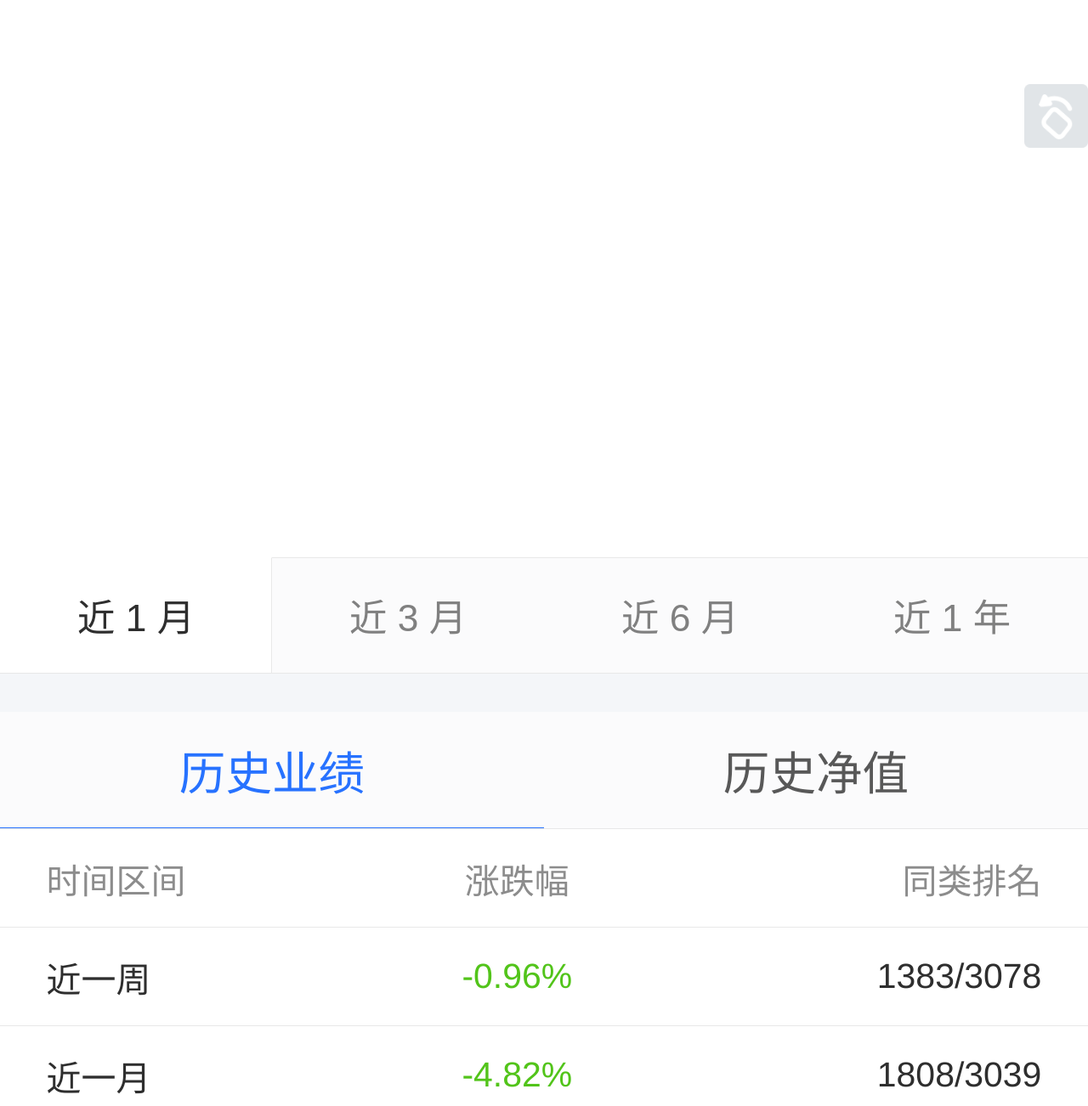
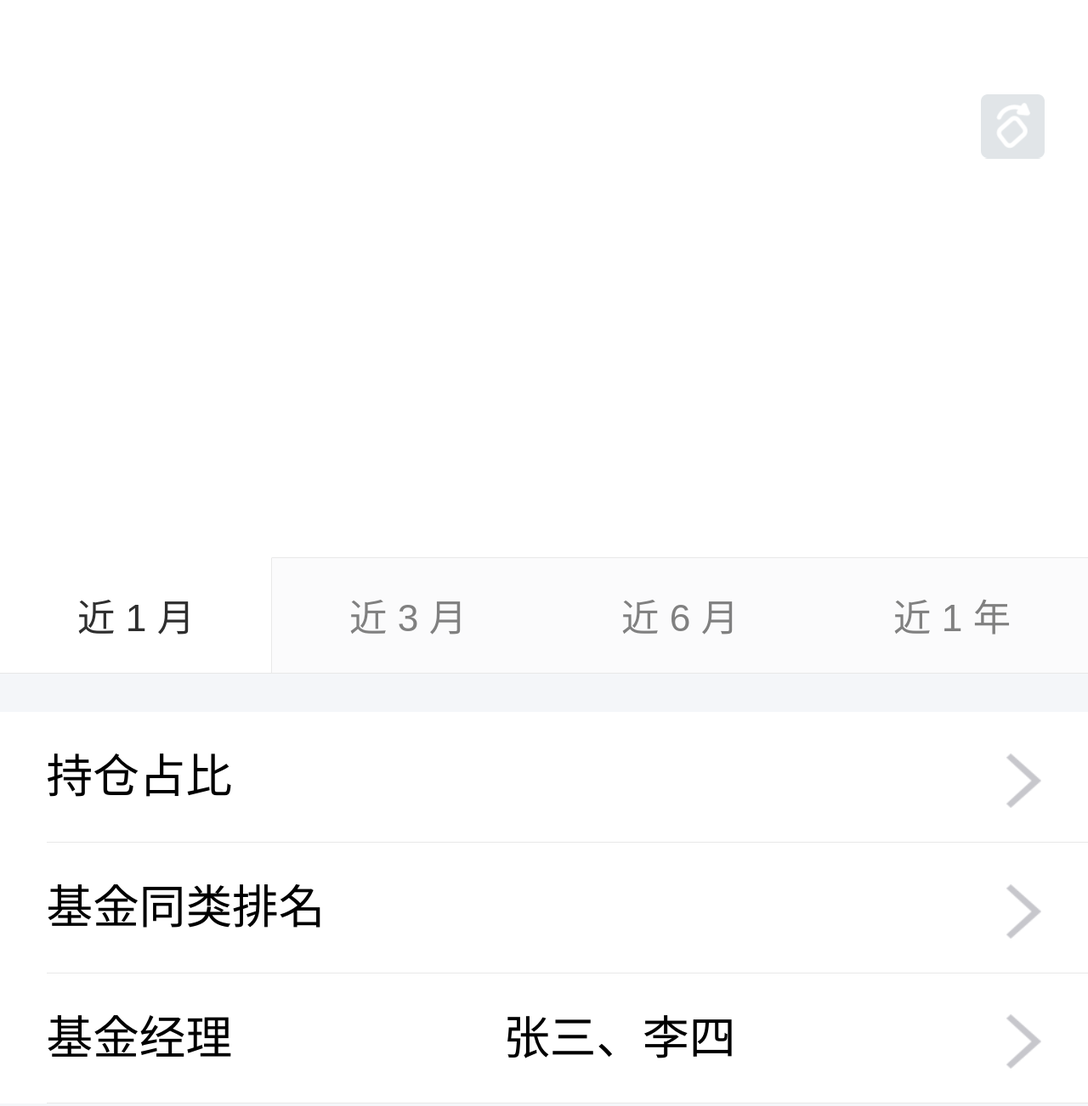
Before and after one commit to antvis/awesome-f2-charts, a plain HTML site: page fund/main-01.html in a window 1280 px wide. Shown: the part 811-2113 px from the top of the page at 85% size. Drawn offline with nearby package versions, Linux system fonts and the light colour scheme; a script that the page names is missing.

Commit message:
update demos

```diff
--- a/css/fund.css
+++ b/css/fund.css
@@ -82,6 +82,26 @@ body {
   background-image: linear-gradient(-132deg, #935EFF 0%, #6C57FF 64%, #625EFF 100%);
 }
 
+.diagnose {
+  position: absolute;
+  width: 16.66667vw;
+  height: 5.3333vw;
+  border-radius: 2.666667vw 0 0 2.66667vw;
+  right: 0;
+  top: 6.1333vw;
+  text-align: center;
+  background-image: linear-gradient(228deg, #874BFF 0%, #6854EE 43%, #6052F2 63%, #534FFA 100%);
+}
+
+.diagnose a {
+  font-size: 3.2vw;
+  color: rgba(255, 255, 255, 0.85);
+  text-decoration: none;
+  height: 5.3333vw;
+  line-height: 5.3333vw;
+  vertical-align: middle;
+}
+
 .cut-off-container {
   position: absolute;
   left: 4.266666666666667vw;
@@ -139,7 +159,6 @@ canvas {
   padding: 0 4.267vw;
   color: rgba(0, 0, 0, .85);
   font-size: 4.267vw;
-  /* font-weight: bold; */
   line-height: 12vw;
   vertical-align: middle;
 }
@@ -152,6 +171,7 @@ canvas {
   box-shadow: 0 1px 0 0 #E8E8E8, 0 -1px 0 0 #E8E8E8;
   background-color: #FBFBFC;
 }
+
 .tab {
   width: 100%;
   height: 10.6667vw;
@@ -227,9 +247,11 @@ canvas {
 .button-20 {
   width: 20%;
 }
+
 .button-25 {
   width: 25%;
 }
+
 .button-50 {
   width: 50%;
 }
@@ -251,7 +273,6 @@ canvas {
 th, td {
   font-weight: normal;
   font-size: 3.2vw;
-      /* padding: 0 4.267vw; */
   text-align: center;
 }
 th:first-child, td:first-child {
@@ -281,7 +302,6 @@ canvas {
 td, th {
   border-bottom: 1px solid #e8e8e8;
 }
-
 
 .chart-legend {
   height: 12vw;
@@ -385,3 +405,35 @@ canvas {
   height: 13.33333vw;
   width: 100%;
 }
+
+.list-container {
+  background-color: #fff;
+  overflow: hidden;
+  margin-bottom: 3.2vw;
+}
+
+.list-container a {
+  text-decoration: none;
+  color: #000;
+}
+
+.flex-list {
+  display: flex;
+  justify-content: space-between;
+  width: 100%;
+  height: 12vw;
+  padding: 0;
+  line-height: 12vw;
+  font-size: 4.26667vw;
+  border-bottom: 1px solid #e8e8e8;
+  margin-left: 4.2667vw;
+}
+
+.redirect-arrow {
+  margin-right: 8.53333vw;
+}
+.redirect-arrow img {
+  width: 3.2vw;
+  display: inline-block;
+  line-height: 4.8vw;
+}
--- a/fund/main-01.html
+++ b/fund/main-01.html
@@ -10,14 +10,14 @@
   <title>基金详情-1</title>
   <link rel="stylesheet" href="../css/fund.css" />
   <style>
-    .landscape-icon {
-      background-image: url(../image/landscape.png);
+    .vertical-icon {
+      background-image: url(../image/vertical.png);
       background-size: contain;
       width: 5.867vw;
       height: 5.867vw;
       position: absolute;
-      top: 15.2vw;
-      right: 0;
+      top: 16.2vw;
+      right: 4vw;
     }
   </style>
   <script src="https://gw.alipayobjects.com/os/antv/assets/lib/jquery-3.2.1.min.js"></script>
@@ -46,6 +46,9 @@
         晨星评级：<img src="https://gw.alipayobjects.com/zos/rmsportal/OEWzqwWkJCXaEVIbxowA.png" style="width:50%;">
       </div>
     </div>
+    <div class="diagnose">
+      <a href="./diagnose.html" target="_blank">基金诊断</a>
+    </div>
   </div>
 
   <!-- 时间切换 按钮 -->
@@ -55,9 +58,35 @@
   </div>
   <div class="chart-container">
     <a class="landscape" target="_blank" href="./trend-no-deal-landscape.html?__webview_options__=enableWK%3DYES%26fullscreen%3DYES%26landscape%3Dlandscape%26canPullDown%3DNO%26landscapeOrientation%3Dleft">
-      <div class="landscape-icon"></div>
+      <div class="vertical-icon"></div>
     </a>
     <iframe class="chart-iframe" id="chart" src="./trend-no-deal.html" frameborder="0"></iframe>
+  </div>
+
+  <div class="list-container">
+    <a href="./allocation.html" target="_blank">
+      <div class="flex-list">
+        <div>持仓占比</div>
+        <div class="redirect-arrow">
+          <img src="../image/arrow.png" alt="" />
+        </div>
+      </div>
+    </a>
+    <a href="./rank.html" target="_blank">
+      <div class="flex-list">
+        <div>基金同类排名</div>
+        <div class="redirect-arrow">
+          <img src="../image/arrow.png" alt="" />
+        </div>
+      </div>
+    </a>
+    <div class="flex-list">
+      <div>基金经理</div>
+      <div style="text-align: right;">张三、李四</div>
+      <div class="redirect-arrow">
+        <img src="../image/arrow.png" alt="" />
+      </div>
+    </div>
   </div>
 
   <div class="tab" style="box-shadow: none;">
```
Also changed, not shown: fund/main.html (+29 -1 lines), image/arrow.png (added). Lines whose indentation alone changed are shown as unchanged.
